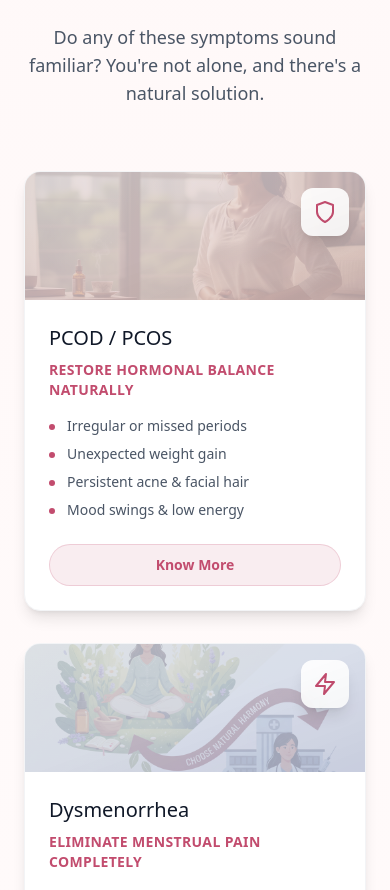
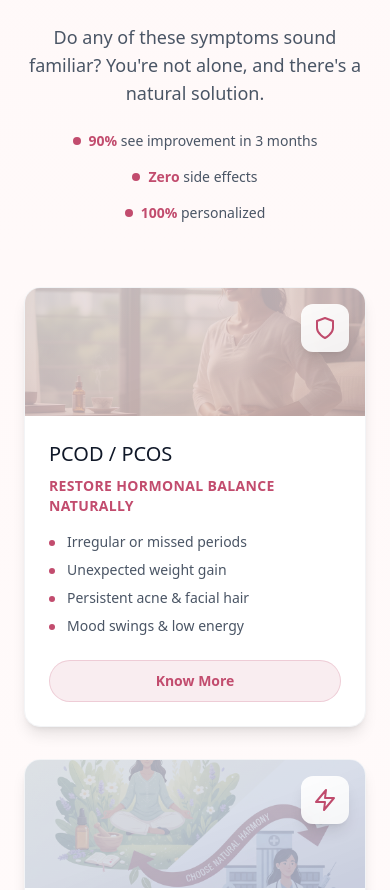
Before and after one commit to anujrathore2733/femure, a Next.js app: page / in a window 390 px wide. Shown: the part 2903-3793 px from the top of the page. Built offline with nearby package versions, Linux system fonts and the light colour scheme; no server answers.

Commit message:
Add specific outcome metrics to Proven Results section with clean mobile-responsive design

```diff
--- a/src/components/ConditionsSection.jsx
+++ b/src/components/ConditionsSection.jsx
@@ -148,9 +148,27 @@ export default function ConditionsSection() {
                             <span className="font-semibold text-gray-900">20,000+ women</span> have found relief through our personalized homeopathic approach.
                             Our doctors have successfully treated these conditions with <span className="font-semibold text-femure-primary">95% patient satisfaction</span>.
                         </p>
-                        <p className="text-lg text-gray-600 max-w-2xl mx-auto">
+                        <p className="text-lg text-gray-600 max-w-2xl mx-auto mb-6">
                             Do any of these symptoms sound familiar? You're not alone, and there's a natural solution.
                         </p>
+
+                        {/* Specific Outcomes - Clean & Creative */}
+                        <div className="flex flex-col md:flex-row items-center justify-center gap-4 md:gap-8 max-w-2xl mx-auto text-sm text-gray-600">
+                            <div className="flex items-center gap-2">
+                                <div className="w-2 h-2 bg-femure-primary rounded-full"></div>
+                                <span><span className="font-bold text-femure-primary">90%</span> see improvement in 3 months</span>
+                            </div>
+                            <div className="hidden md:block w-px h-4 bg-gray-300"></div>
+                            <div className="flex items-center gap-2">
+                                <div className="w-2 h-2 bg-femure-primary rounded-full"></div>
+                                <span><span className="font-bold text-femure-primary">Zero</span> side effects</span>
+                            </div>
+                            <div className="hidden md:block w-px h-4 bg-gray-300"></div>
+                            <div className="flex items-center gap-2">
+                                <div className="w-2 h-2 bg-femure-primary rounded-full"></div>
+                                <span><span className="font-bold text-femure-primary">100%</span> personalized</span>
+                            </div>
+                        </div>
                     </div>
 
                     {/* Enhanced Condition Cards with Images */}
--- a/src/components/Footer.jsx
+++ b/src/components/Footer.jsx
@@ -1,4 +1,5 @@
 import { Heart, Instagram, Linkedin } from 'react-feather';
+import Image from 'next/image';
 
 export default function Footer() {
     return (
@@ -22,12 +23,35 @@ export default function Footer() {
                         <a href="#" className="text-gray-600 hover:text-femure-primary"><Linkedin /></a>
                     </div>
                 </div>
-                <div className="mt-8 pt-8 border-t border-gray-100 text-center text-sm text-gray-500">
-                    <p>© 2025 Femure. Personalized Homeopathy for Women.</p>
-                    <div className="mt-2 flex justify-center space-x-4">
-                        <span>ISO Certified</span>
-                        <span>GMP Compliant</span>
+
+                {/* Brand Attribution - Above Copyright */}
+                <div className="mt-8 pt-8 border-t border-gray-100 text-center mb-4">
+                    <div className="inline-flex flex-col items-center space-y-3 bg-gradient-to-r from-femure-primary/5 to-femure-secondary/5 px-10 py-6 rounded-2xl">
+                        <div className="flex items-center space-x-3">
+                            <Image
+                                src="/logo.svg"
+                                alt="Femure"
+                                width={32}
+                                height={32}
+                                className="h-8 w-8"
+                            />
+                            <span className="text-2xl font-bold text-femure-primary">Femure</span>
+                        </div>
+                        <div className="flex items-center space-x-2">
+                            <span className="text-base text-gray-600">is a brand of</span>
+                            <Image
+                                src="/ApnHomeopathy Final Logo Approved.svg"
+                                alt="Apna Homeopathy"
+                                width={160}
+                                height={60}
+                                className="h-16 w-auto"
+                            />
+                        </div>
                     </div>
+                </div>
+
+                <div className="text-center text-sm text-gray-500">
+                    <p>© 2025 Apna Homeopathy. All rights reserved.</p>
                 </div>
             </div>
         </footer>
```
Also changed, not shown: public/ApnHomeopathy Final Logo Approved.svg (added).
